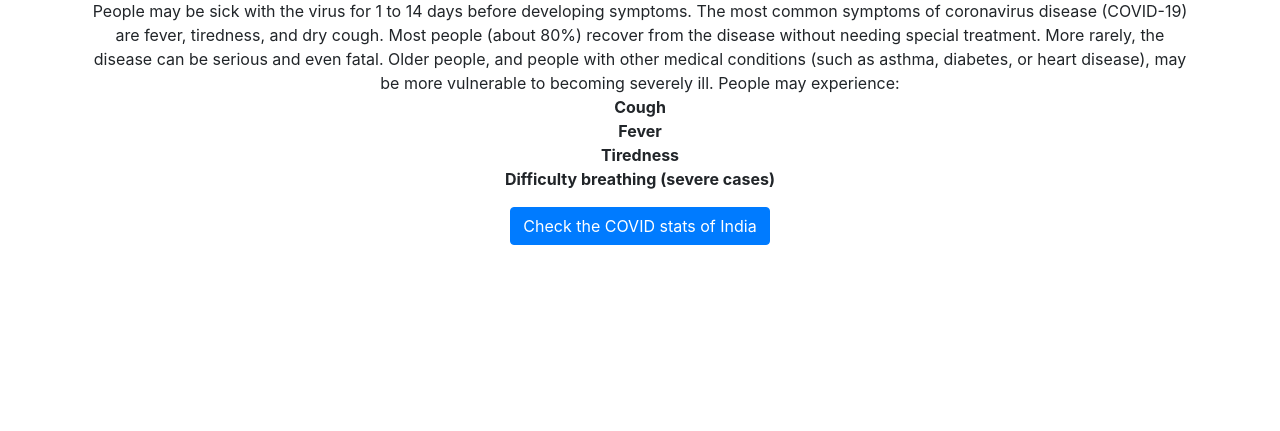
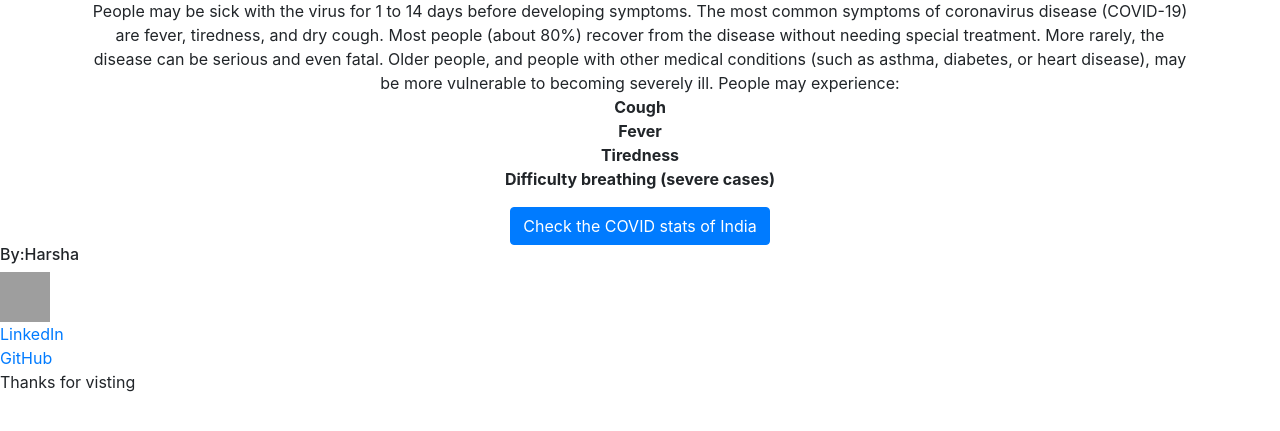
Before and after one commit to harsharay/coronastats, a Django app: page / in a window 1280 px wide. Shown: the part 193-624 px from the top of the page. Run offline with Django 3.2, Linux system fonts and the light colour scheme; some libraries are stand-ins or nearby versions; grey boxes are pictures that could not be loaded.

Commit message:
Added footer notes to home page

```diff
--- a/covidapp/templates/covidapp/home.html
+++ b/covidapp/templates/covidapp/home.html
@@ -20,3 +20,12 @@ People may experience:<br>
 </p>
 <a href='{%url 'stats'%}' class='btn btn-primary'>Check the COVID stats of India</a>
 </div>
+
+
+<footer>
+<h6>By:Harsha</h6>
+<img src="https://art.pixilart.com/b02e6db40a44637.png" width="50" height="50"></img><br>
+<a href="https://www.linkedin.com/in/sai-sri-harsha-lekharaju-27946341/">LinkedIn</a><br>
+<a href="https://github.com/harsharay/">GitHub</a><br>
+<p>Thanks for visting</p>
+</footer>
```
